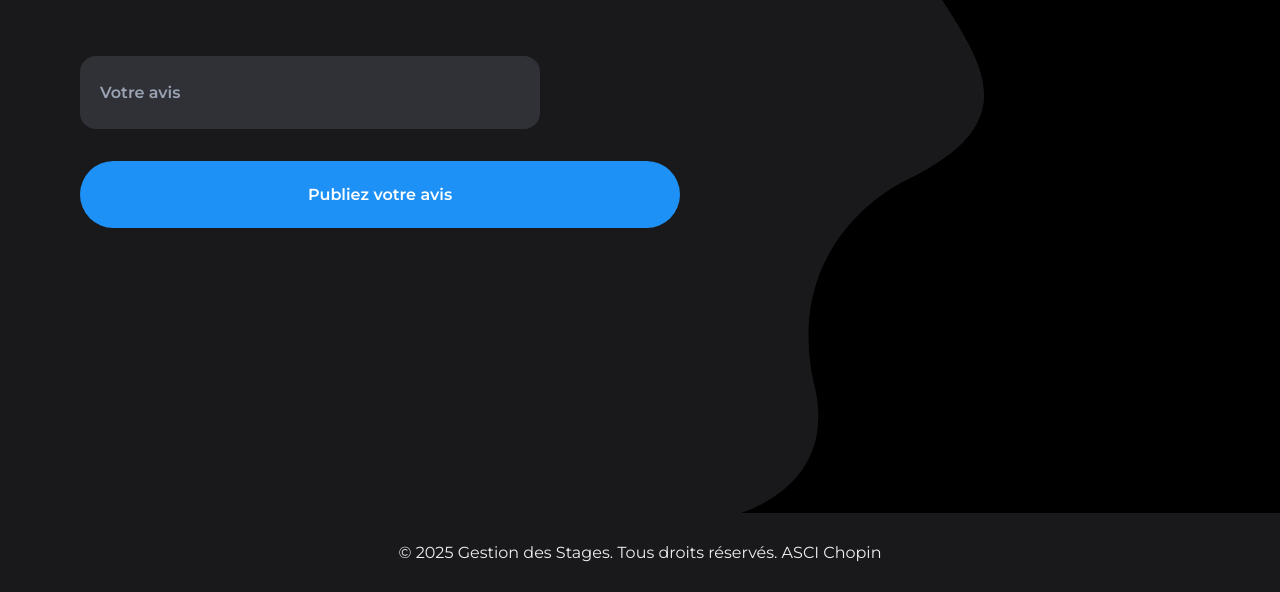
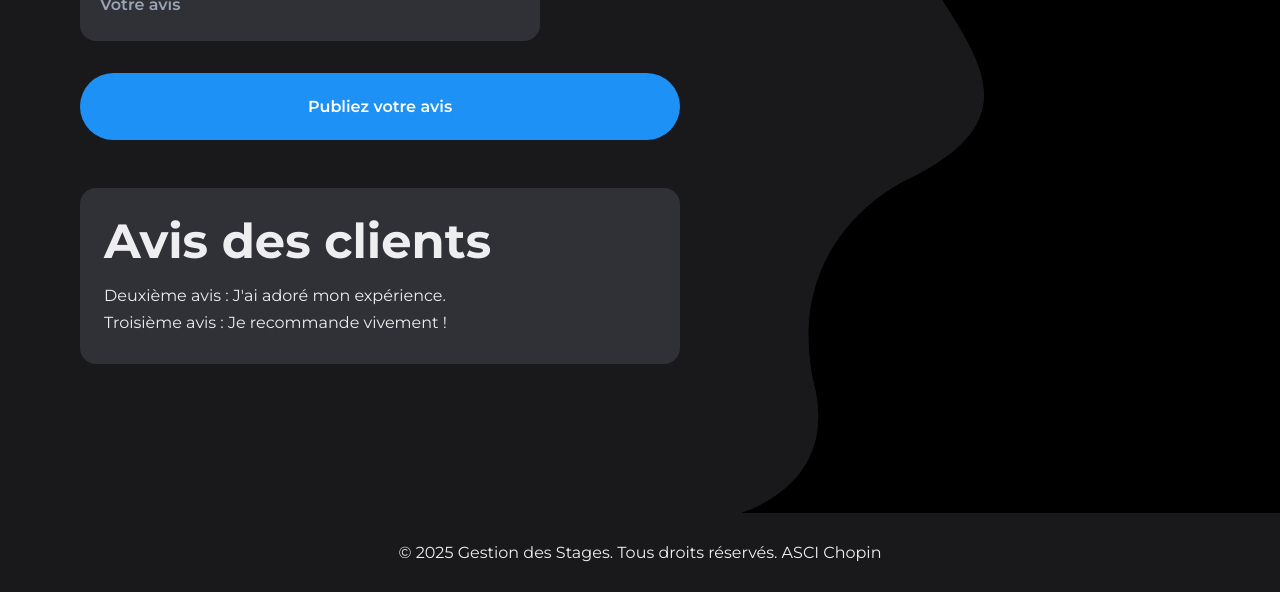
Before and after one commit to masdonte/StageConnect, a PHP site: page /pages/review.php in a window 1280 px wide. Shown: the part 369-961 px from the top of the page. Run offline with PHP 8.4, Linux system fonts and the light colour scheme; data that the repository does not hold is empty.

Commit message:
[ADD]review of client
rajout des avis client

```diff
--- a/css/review.css
+++ b/css/review.css
@@ -106,6 +106,51 @@ img {
   margin-bottom: 2rem;
 }
 
+.login {
+  display: flex;
+  /* Utiliser flex pour aligner le formulaire et les avis */
+  justify-content: space-between;
+  /* Espacement entre le formulaire et les avis */
+}
+
+.login__access {
+  flex: 1;
+  /* Prendre 1 part de l'espace disponible */
+  margin-right: 2rem;
+  /* Espacement à droite */
+}
+
+.login__reviews {
+  flex: 1;
+  /* Prendre 1 part de l'espace disponible */
+  background-color: #303136;
+  /* Couleur de fond pour la section des avis */
+  border-radius: 1rem;
+  /* Coins arrondis */
+  padding: 1.5rem;
+  /* Espacement interne */
+  color: #EEEEF0;
+  /* Couleur du texte */
+}
+
+.login__reviews-title {
+  font-size: var(--big-font-size);
+  margin-bottom: 1rem;
+  /* Espacement en bas */
+}
+
+.login__reviews-list {
+  list-style-type: none;
+  /* Pas de puces */
+  padding: 0;
+  /* Pas de padding */
+}
+
+.login__reviews-list li {
+  margin-bottom: 0.5rem;
+  /* Espacement entre les avis */
+}
+
 .login__box {
   position: relative;
   display: flex;
@@ -126,7 +171,7 @@ img {
 }
 
 .login__input:autofill {
-  transition: background-color 6000s, color 6000s;
+  transition: backgrounda-color 6000s, color 6000s;
 }
 
 .login__label {
@@ -203,6 +248,7 @@ img {
   column-gap: 1.5rem;
 }
 
+
 .login__social-link {
   width: 32px;
   height: 32px;
@@ -252,7 +298,7 @@ img {
 }
 
 /* Input focus move up label */
-.login__input:focus ~ .login__label {
+.login__input:focus~.login__label {
   transform: translateY(-12px);
   font-size: var(--tiny-font-size);
 }
@@ -262,7 +308,7 @@ img {
 }
 
 /* Input focus sticky top label */
-.login__input:not(:placeholder-shown).login__input:not(:focus) ~ .login__label {
+.login__input:not(:placeholder-shown).login__input:not(:focus)~.login__label {
   transform: translateY(-12px);
   font-size: var(--tiny-font-size);
 }
@@ -276,8 +322,8 @@ img {
   border-color: var(--first-color);
 }
 
-.login__input:focus ~ .login__label,
-.login__input:focus ~ .login__icon {
+.login__input:focus~.login__label,
+.login__input:focus~.login__icon {
   color: var(--first-color);
 }
 
@@ -326,20 +372,25 @@ img {
     width: 460px;
     margin: initial;
   }
+
   .login__access,
   .login__register {
     width: 600px;
   }
+
   .login__title {
     text-align: initial;
     margin-bottom: 3rem;
   }
+
   .login__button {
     margin-bottom: 3rem;
   }
+
   .login__group {
     grid-template-columns: repeat(2, 1fr);
   }
+
   .login__blob {
     display: block;
     height: 100vh;
@@ -347,6 +398,7 @@ img {
     top: 10;
     right: 0;
   }
+
   .login__img {
     transform: translate(0rem, 0rem);
   }
@@ -359,6 +411,7 @@ nav {
   padding: 30px;
   text-align: center;
 }
+
 nav ul {
   list-style: none;
   padding: 0;
@@ -380,6 +433,7 @@ nav ul li a {
   padding: 10px 15px;
   transition: color 0.3s;
 }
+
 nav ul li a::after {
   content: "";
   position: absolute;
@@ -390,6 +444,7 @@ nav ul li a::after {
   background-color: #5f73e6;
   transition: width 0.3s ease-in-out;
 }
+
 nav ul li a:hover::after {
   width: 100%;
 }
--- a/pages/review.php
+++ b/pages/review.php
@@ -5,14 +5,14 @@
 $stmt->execute();
 $produits = $stmt->fetchAll(PDO::FETCH_ASSOC);
 
-            if(isset($_POST["input"])) {
+if (isset($_POST["input"])) {
 
     // Préparation de la requête
     $stmt = $conn->prepare("INSERT INTO avis (Avis) VALUES (:avis)");
     // Lier les paramètres
     // $Mail = $_POST[];
     $Avis = $_POST['input'];
-                $stmt->bindParam(':avis',$Avis);
+    $stmt->bindParam(':avis', $Avis);
     // $stmt->bindParam(':Mail', $Avis);
 
     // Exécuter la requête
@@ -20,6 +20,7 @@
     header("location: index.php");
 }
 ?>
+
 <!DOCTYPE html>
 <html lang="fr">
 
@@ -44,6 +45,9 @@
 </head>
 
 <body>
+
+
+
     <!--=============== LOGIN IMAGE ===============-->
     <svg class="login__blob" viewBox="0 0 566 840" xmlns="http://www.w3.org/2000/svg">
         <mask id="mask0" mask-type="alpha">
@@ -71,12 +75,12 @@
             <h1 class="login__title">Donnez votre avis</h1>
 
             <div class="login__area">
-                <form  method="post" class="login__form">
+                <form method="post" class="login__form">
                     <div class="login__content grid">
                     </div>
 
                     <div class="login__box">
-                        <input type="text"  placeholder=" " class="login__input" name="input" required>
+                        <input type="text" placeholder=" " class="login__input" name="input" required>
                         <label for="text" class="login__label">Votre avis</label>
 
                         <i class="ri-eye-off-fill login__icon login__password" id="loginPassword"></i>
@@ -85,6 +89,17 @@
 
             <button type="submit" class="login__button">Publiez votre avis</button>
             </form>
+            <!--===== SECTION DES AVIS =====-->
+
+            <div class="login__reviews">
+                <h2 class="login__reviews-title">Avis des clients</h2>
+                <ul class="login__reviews-list">
+                    <li><?php echo $_POST['input']?></li>
+                    <li>Deuxième avis : J'ai adoré mon expérience.</li>
+                    <li>Troisième avis : Je recommande vivement !</li>
+                    <!-- Vous pouvez ajouter d'autres avis ici -->
+                </ul>
+            </div>
 
 
         </div>
```
Lines whose indentation alone changed are shown as unchanged.
